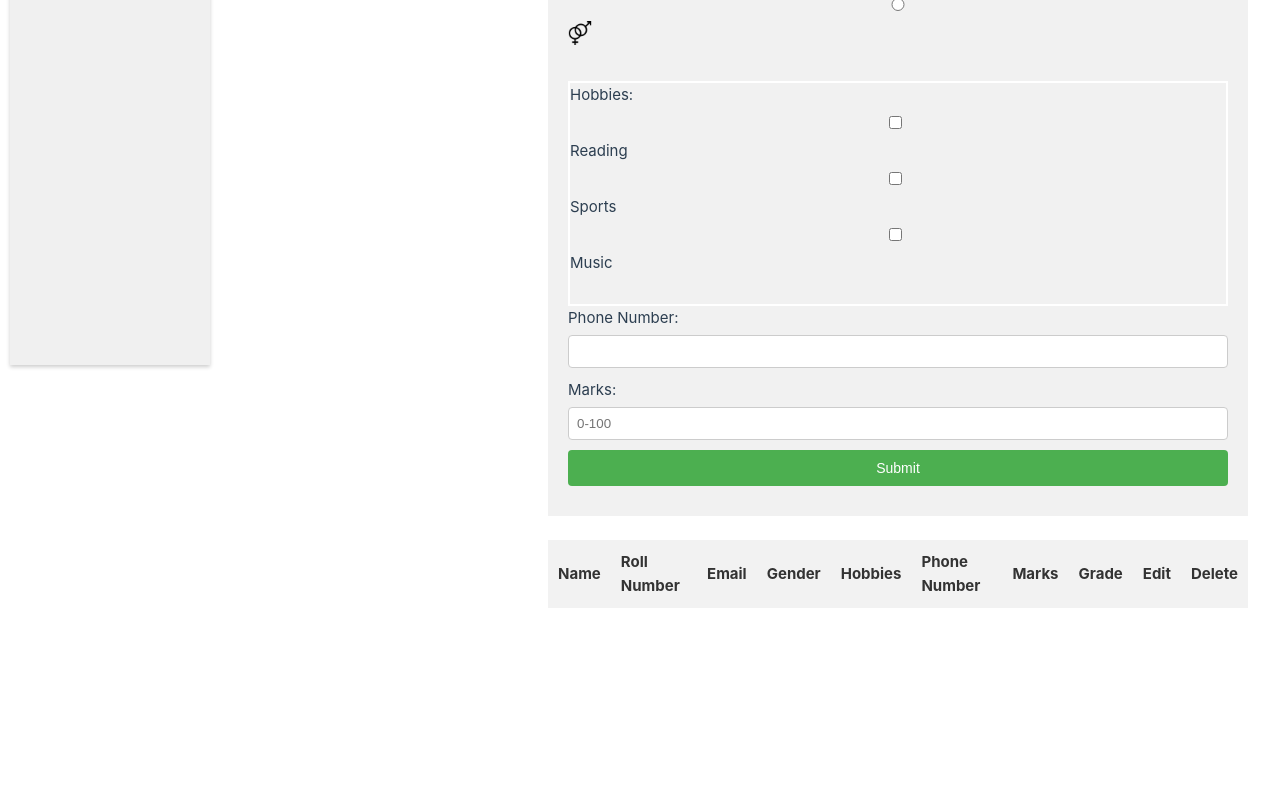
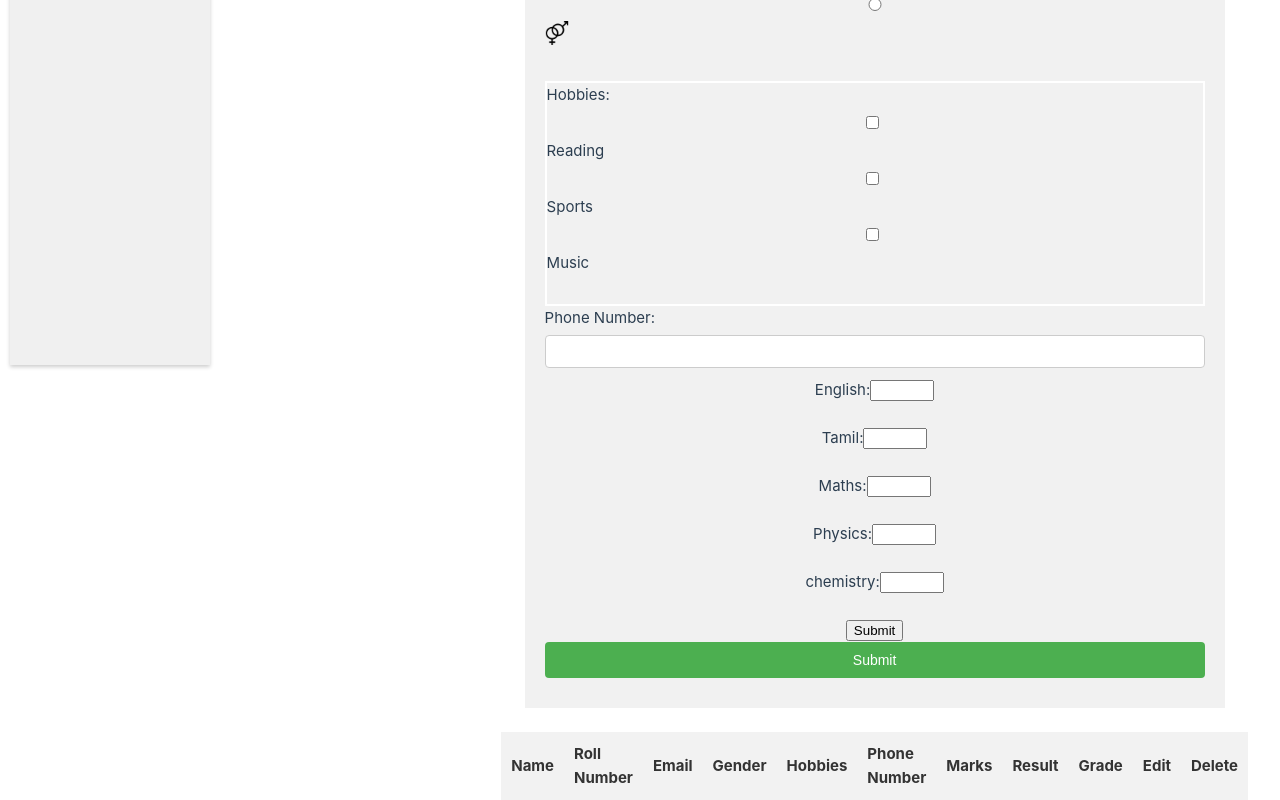
Before and after one commit to Keerthiraj1806/Vue_task, a Vue app: page /stu in a window 1280 px wide. Shown: the part 445-1245 px from the top of the page. Before the commit the page ends 1053 px from the top, so only its background shows below. Built offline with nearby package versions, Linux system fonts and the light colour scheme.

Commit message:
Include Event bus

```diff
--- a/package.json
+++ b/package.json
@@ -12,6 +12,7 @@
   "dependencies": {
     "@fortawesome/fontawesome-free": "^6.4.0",
     "axios": "^1.4.0",
+    "mitt": "^3.0.1",
     "vue": "^3.3.4",
     "vue-router": "^4.2.2"
   },
--- /dev/null
+++ b/src/components/MarksForm.vue
@@ -0,0 +1,54 @@
+<script>
+export default{
+    data() {
+        return {
+        english:'',
+        tamil:'',
+        maths:'',
+        physics:'',
+        chemistry:'',
+        total:'',
+        result:''
+        };
+    },
+    methods: {
+        calculateSum() {
+        this.total=this.english+this.tamil+this.maths+this.physics+this.chemistry
+        this.emitter.emit("total", this.total)
+        console.log(this.result,'total check')
+        this.emitter.emit('result',this.result)
+        }
+    },
+    watch:{
+        total:{
+            handler(value){
+                console.log(value)
+                if(this.total>250){
+                    this.result='pass'
+                }else{
+                    this.result='fail'
+            }
+            },
+            immediate:true
+        }
+    }
+}
+</script>
+
+<template>
+  <div class="form">
+    <form @submit.prevent="calculateSum">
+      <label for="subject1">English:</label>
+      <input type="number" min="0" max="100" v-model="english"><br><br>
+      <label for="subject2">Tamil:</label>
+      <input type="number" min="0" max="100" v-model="tamil"><br><br>
+      <label for="subject3">Maths:</label>
+      <input type="number" min="0" max="100" v-model="maths"><br><br>
+      <label for="subject4">Physics:</label>
+      <input type="number" min="0" max="100" v-model="physics"><br><br>
+      <label for="subject5">chemistry:</label>
+      <input type="number" min="0" max="100" v-model="chemistry"><br><br>
+      <button type="submit">Submit</button>
+    </form>
+  </div>
+</template>
--- a/src/components/TheForm.vue
+++ b/src/components/TheForm.vue
@@ -1,6 +1,10 @@
 <script>
 import '@fortawesome/fontawesome-free/css/all.css'
+import MarksForm from '../components/MarksForm.vue'
 export default {
+    components:{
+        MarksForm
+    },
     props:{
         dataToUpdate:{
             type: Object,
@@ -28,7 +32,8 @@ export default {
             Gender:this.Gender,
             Hobbies:this.Hobbies,
             PhoneNumber:this.PhoneNumber,
-            Marks:this.Marks
+            Marks:this.Marks,
+            Result:this.Result
         }
         this.$emit('show',this.student)
         this.resetForm()
@@ -40,7 +45,8 @@ export default {
       this.Gender = "";
       this.Hobbies = [];
       this.PhoneNumber = "";
-      this.Marks = "";
+      this.Marks = "",
+      this.Result=''
     }
     },
     watch :{
@@ -59,6 +65,14 @@ export default {
             },
             immediate: true
         }
+    },
+    mounted(){
+        this.emitter.on('total',marks=>{
+            this.Marks=marks
+        })
+        this.emitter.on('result',result=>{
+            this.Result=result
+        })
     }
     }
 </script>
@@ -105,9 +119,9 @@ export default {
 
                 <label for="phone">Phone Number:</label>
                 <input type="tel" id="phone" name="phone" pattern="[0-9]{10}"  v-model="PhoneNumber" required><br>
-
-                <label for="marks">Marks:</label>
-                <input type="number" id="marks" name="marks" placeholder="0-100" min="0" max="100" v-model="Marks" required><br>
+                <MarksForm></MarksForm>
+                <!-- <label for="marks">Marks:</label>
+                <input type="number" id="marks" name="marks" placeholder="0-100" min="0" max="100" v-model="Marks" required><br> -->
 
                 <input type="submit" value="Submit">
             </form>
--- a/src/main.ts
+++ b/src/main.ts
@@ -1,10 +1,12 @@
 import './assets/main.css'
 import { createApp } from 'vue'
+import mitt from 'mitt'
 import App from './App.vue'
 import router from './router'
 
+const emitter = mitt()
 const app = createApp(App)
-
+app.config.globalProperties.emitter = emitter
 app.use(router)
 
 app.config.globalProperties.$filters={
--- a/src/views/ProductsView.vue
+++ b/src/views/ProductsView.vue
@@ -42,21 +42,31 @@ export default{
             if(this.products.length>0){
               this.products.forEach((prod)=>{
                 if(product.productId==prod.product_id){
-                  axios.put('http://127.0.0.1:3333/products/update',product)
-                  alert('Updated successfully')
-                  this.editIndex=null
+                  if(confirm(`This product already exist!!  Do you want to overwrite this product as ${product.productName}! `)){
+                    axios.put('http://127.0.0.1:3333/products/update',product)
+                    // .then(response=>{
+                    //   this.getProduct()
+                    // })
+
+                    alert('Updated successfully')
+                    this.editIndex=null
+                    this.getProduct()
+                  }
                 }
                 else{
                     push+=1
                     if(push==this.products.length){
                       axios.post('http://127.0.0.1:3333/products',product)
                       alert('Inserted successfully')
+                      this.getProduct()
                     }
                 }
               })
             }
             else{
                 axios.post('http://127.0.0.1:3333/products',product)
+                alert('Inserted successfully')
+                this.getProduct()
             }
             },
         confirmUpdate(index){
@@ -65,14 +75,13 @@ export default{
           }
         },
         updateproduct(index){
-            this.editIndex=this.products[index]
-            console.log(this.editIndex,'button check')
-            get()
+            this.editProduct=this.products[index]
+            this.getProduct()
         },
         deleteproduct(productId){
           axios.delete(`http://127.0.0.1:3333/products/${productId}`)
           alert('Deleted successfully')
-          get()
+          this.getProduct()
         },
         confirmDelete(productId){
           if(confirm('Do you want to delete this product?')){
@@ -84,7 +93,7 @@ export default{
 </script>
 
 <template>
-    <ProductForm @show="addproduct" :dataToUpdate="editIndex"></ProductForm><br>
+    <ProductForm @show="addproduct" :dataToUpdate="editProduct"></ProductForm><br>
     <div class="table">
         <table>
             <thead>
@@ -103,7 +112,7 @@ export default{
                 <td>{{ item.product_name }}</td>
                 <td>{{ item.product_price }}</td>
                 <td>
-                    <button @click="confirmUpdate(index)">Update</button>
+                    <button @click="updateproduct(index)">Update</button>
                 </td>
                 <td>
                     <button @click="confirmDelete(item.product_id)">Delete</button>
--- a/src/views/StuView.vue
+++ b/src/views/StuView.vue
@@ -43,7 +43,8 @@ export default{
                 let push = true;
 
                 for (const student of this.students) {
-                  if (value.RollNumber === student.RollNumber) {
+                  if (value.RollNumber === student.RollNumber)
+                  {
                     student.Name = value.Name;
                     student.Email = value.Email;
                     student.Gender = value.Gender;
@@ -82,6 +83,7 @@ export default{
           <th>Hobbies</th>
           <th>Phone Number</th>
           <th>Marks</th>
+          <th>Result</th>
           <th>Grade</th>
           <th>Edit</th>
           <th>Delete</th>
@@ -94,6 +96,7 @@ export default{
           <td>{{ person.Hobbies.join(', ') }}</td>
           <td>{{ person.PhoneNumber }}</td>
           <td>{{ person.Marks }}</td>
+          <td>{{ person.Result }}</td>
           <td>{{$filters.toGrade(person.Marks)}}</td>
           <td>
           <button class="edit-button" v-on:click="updateStudent(index)">Edit</button>
```
Also changed, not shown: 1 other file (tests, documents, lock files or other folders).
